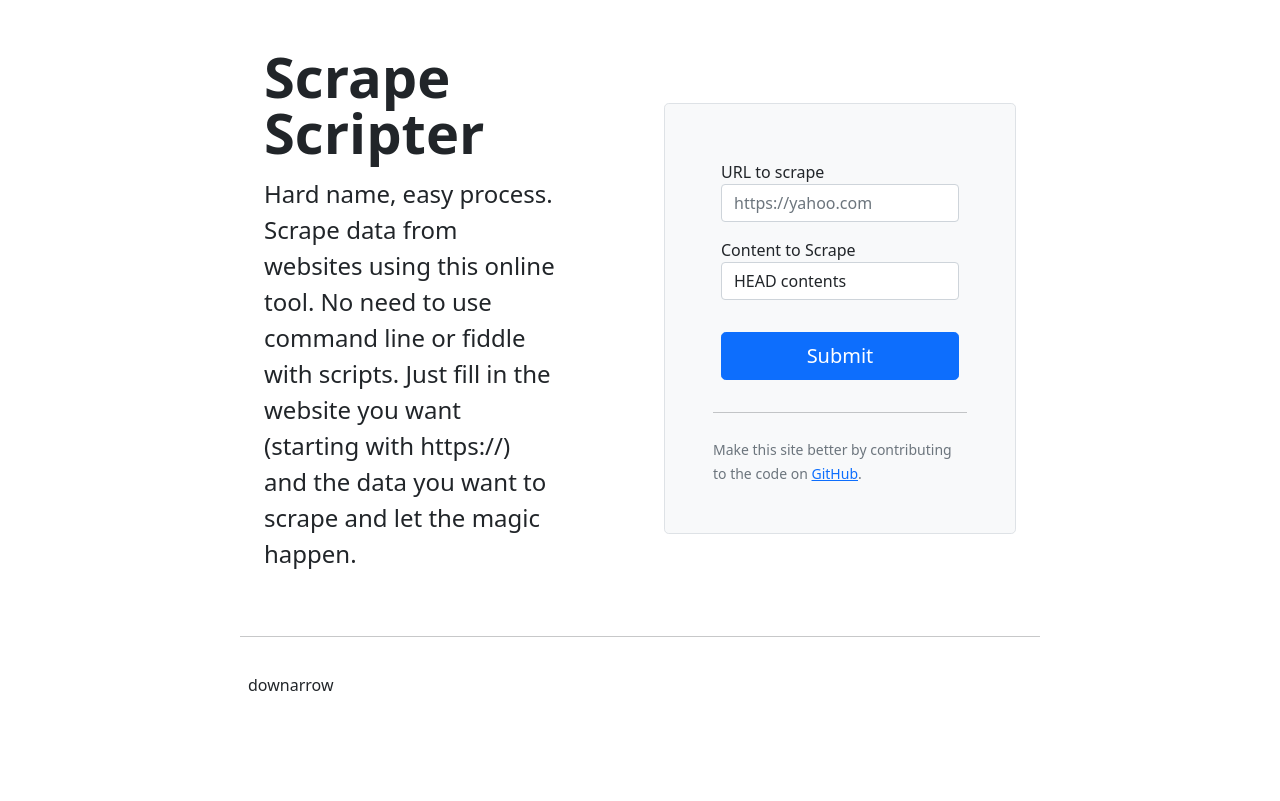
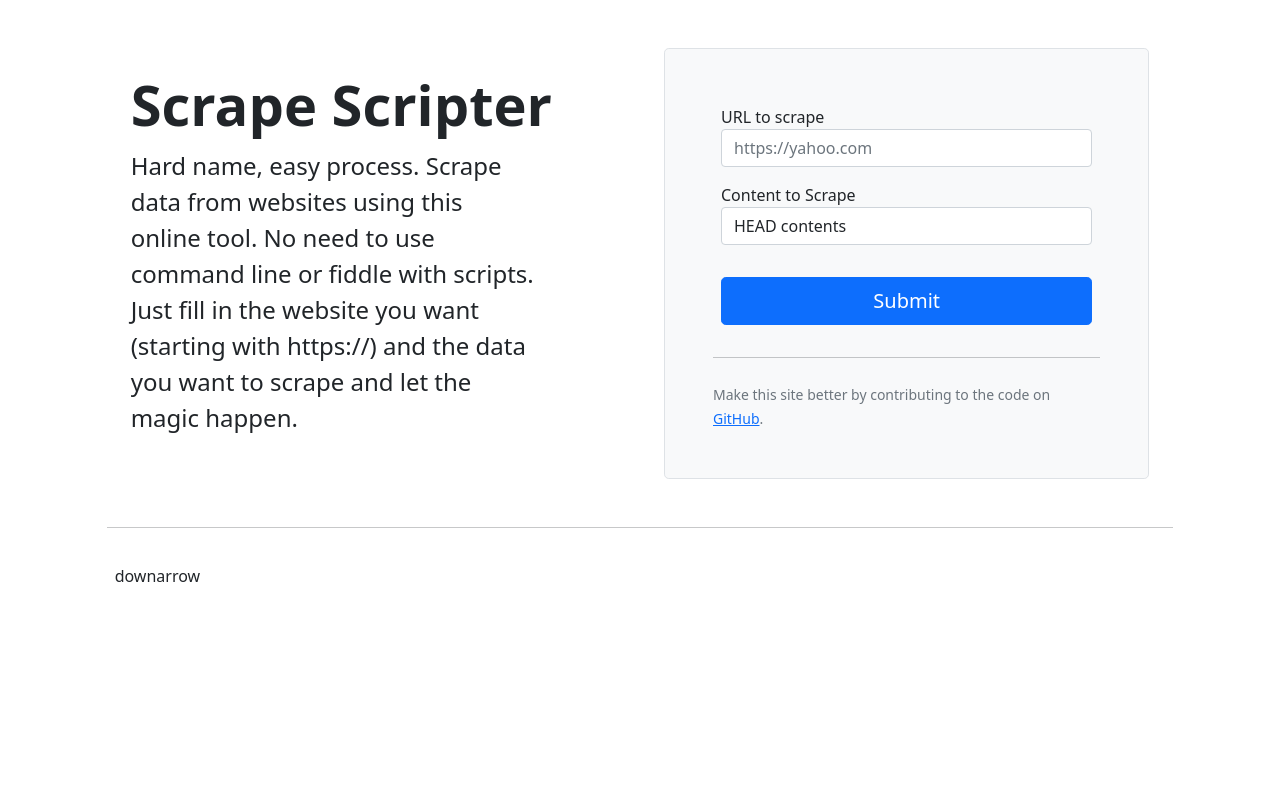
Before and after one commit to leabs/web-scrape-ui, a Flask app: page / in a window 1280 px wide. After the commit the page ends 582 px from the top, so only its background shows below. Run offline with Flask 2, Linux system fonts and the light colour scheme.

Commit message:
adjusting container

```diff
--- a/static/style.css
+++ b/static/style.css
@@ -1,5 +1,5 @@
 .container {
-  max-width: 800px;
+  max-width: 1100px;
   margin: 0 auto;
   padding: 20px;
 }
```
